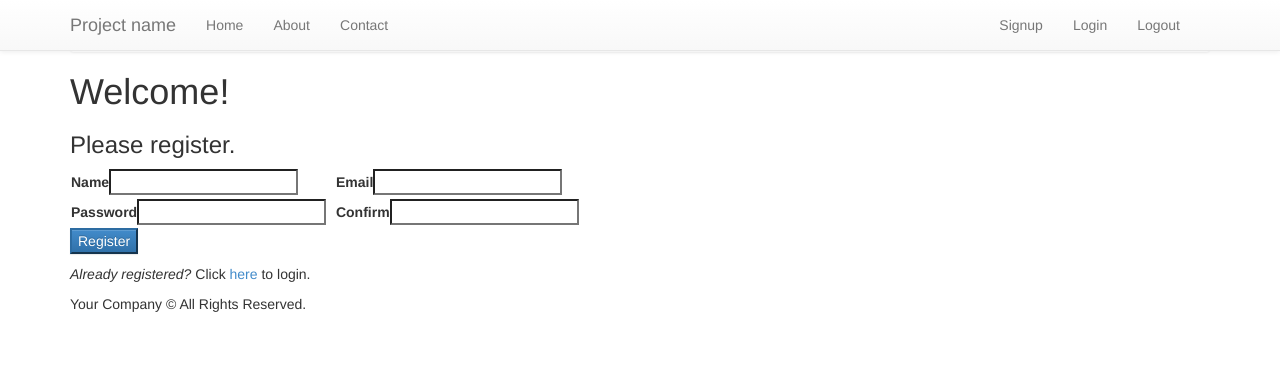
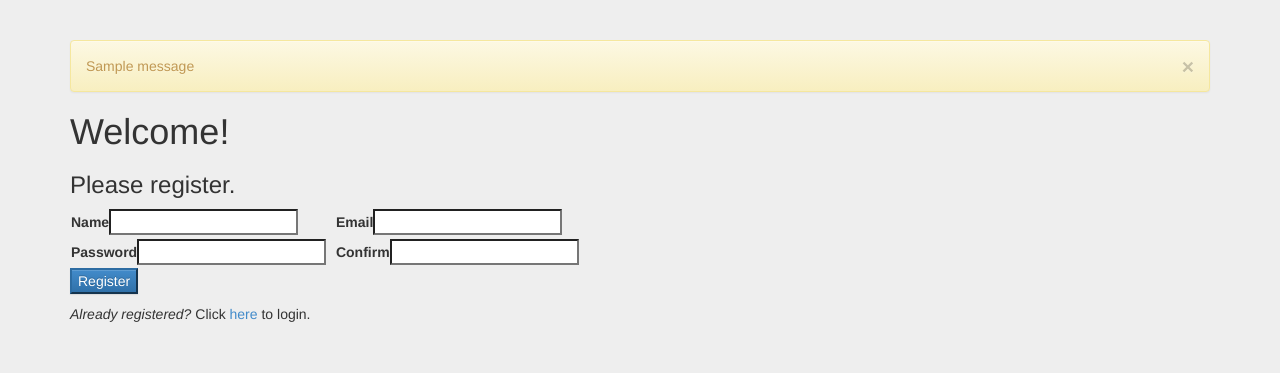
Before and after one commit to realpython/flask-boilerplate, a Flask app: template templates/pages/register.html in a window 1280 px wide. Shown: the top 373 px of the page. Run offline with Flask 2, Linux system fonts and the light colour scheme; the template is opened without the code that fills it, so the values that code supplies are empty, except form fields; one stand-in notice (Sample message) is shown; form fields are guessed from the names that the template uses; some libraries are stand-ins or nearby versions.

Commit message:
adding separate layout for form pages (e.g. login, register, forgot password)

```diff
--- /dev/null
+++ b/templates/layouts/form.html
@@ -0,0 +1,71 @@
+<!doctype html>
+<head>
+<meta charset="utf-8">
+<title>{% block title %}{% endblock %}</title>
+
+<!-- meta -->
+<meta name="description" content="">
+<meta name="author" content="">
+<meta name="viewport" content="width=device-width,initial-scale=1">
+<!-- /meta -->
+
+<!-- styles -->
+<link type="text/css" rel="stylesheet" href="/static/css/font-awesome-3.2.1.min.css" />
+<link type="text/css" rel="stylesheet" href="/static/css/bootstrap-3.0.0.min.css">
+<link type="text/css" rel="stylesheet" href="/static/css/bootstrap-theme-3.0.0.min.css" />
+<link type="text/css" rel="stylesheet" href="/static/css/layout.forms.css" />
+<link type="text/css" rel="stylesheet" href="/static/css/main.css" />
+<link type="text/css" rel="stylesheet" href="/static/css/main.responsive.css" />
+<link type="text/css" rel="stylesheet" href="/static/css/main.quickfix.css" />
+<!-- /styles -->
+
+<!-- favicons -->
+<link rel="shortcut icon" href="/static/ico/favicon.png">
+<link rel="apple-touch-icon-precomposed" sizes="144x144" href="/static/ico/apple-touch-icon-144-precomposed.png">
+<link rel="apple-touch-icon-precomposed" sizes="114x114" href="/static/ico/apple-touch-icon-114-precomposed.png">
+<link rel="apple-touch-icon-precomposed" sizes="72x72" href="/static/ico/apple-touch-icon-72-precomposed.png">
+<link rel="apple-touch-icon-precomposed" href="/static/ico/apple-touch-icon-57-precomposed.png">
+<link rel="shortcut icon" href="/static/ico/favicon.png">
+<!-- /favicons -->
+
+<!-- scripts -->
+<script src="/static/js/libs/modernizr-2.6.2.min.js"></script>
+<!--[if lt IE 9]><script src="/static/js/libs/respond-1.3.0.min.js"></script><![endif]-->
+<!-- /scripts -->
+
+</head>
+<body class="form-only-page">
+
+  <div class="container">
+
+    {% with messages = get_flashed_messages() %}
+      {% if messages %}
+        {% for message in messages %}
+          <div class="alert alert-warning fade in">
+            <a class="close" data-dismiss="alert">&times;</a>
+            {{ message }}
+          </div>
+        {% endfor %}
+      {% endif %}
+    {% endwith %}
+
+    {% block content %}{% endblock %}
+
+  </div>
+
+  <script src="//ajax.googleapis.com/ajax/libs/jquery/1.10.2/jquery.min.js"></script>
+  <script>window.jQuery || document.write('<script type="text/javascript" src="/static/js/libs/jquery-1.10.2.min.js"><\/script>')</script>
+  <script type="text/javascript" src="/static/js/libs/bootstrap-3.0.0.min.js" defer></script>
+  <script type="text/javascript" src="/static/js/plugins.js" defer></script>
+  <script type="text/javascript" src="/static/js/script.js" defer></script>
+
+  <!-- Google Analytics - Change UA-XXXXX-X to be your site's ID -->
+  <script>
+  window._gaq = [['_setAccount','UAXXXXXXXX1'],['_trackPageview'],['_trackPageLoadTime']];
+  Modernizr.load({
+    load: ('https:' == location.protocol ? '//ssl' : '//www') + '.google-analytics.com/ga.js'
+  });
+  </script>
+
+</body>
+</html>
--- a/templates/layouts/main.html
+++ b/templates/layouts/main.html
@@ -13,7 +13,7 @@
 <link type="text/css" rel="stylesheet" href="/static/css/font-awesome-3.2.1.min.css" />
 <link type="text/css" rel="stylesheet" href="/static/css/bootstrap-3.0.0.min.css">
 <link type="text/css" rel="stylesheet" href="/static/css/bootstrap-theme-3.0.0.min.css" />
-<link type="text/css" rel="stylesheet" href="/static/css/template.main.css" />
+<link type="text/css" rel="stylesheet" href="/static/css/layout.main.css" />
 <link type="text/css" rel="stylesheet" href="/static/css/main.css" />
 <link type="text/css" rel="stylesheet" href="/static/css/main.responsive.css" />
 <link type="text/css" rel="stylesheet" href="/static/css/main.quickfix.css" />
--- a/templates/pages/login.html
+++ b/templates/pages/login.html
@@ -1,4 +1,4 @@
-{% extends 'layouts/main.html' %}
+{% extends 'layouts/form.html' %}
 {% block title %} - Login{% endblock %}
 {% block content %}
   <h1>Welcome!</h1>
--- a/templates/pages/register.html
+++ b/templates/pages/register.html
@@ -1,4 +1,4 @@
-{% extends 'layouts/main.html' %}
+{% extends 'layouts/form.html' %}
 {% block title %} - Register{% endblock %}
 {% block content %}
   <h1>Welcome!</h1>
```
